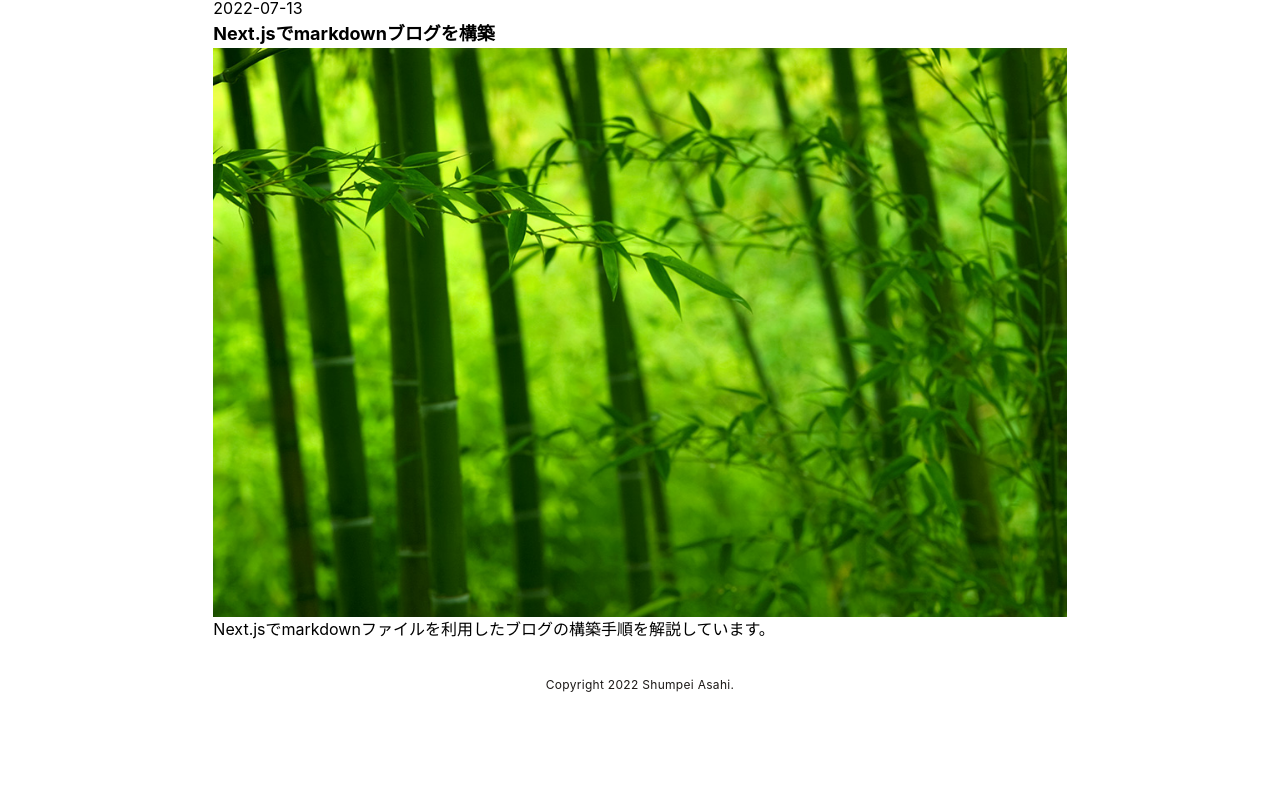
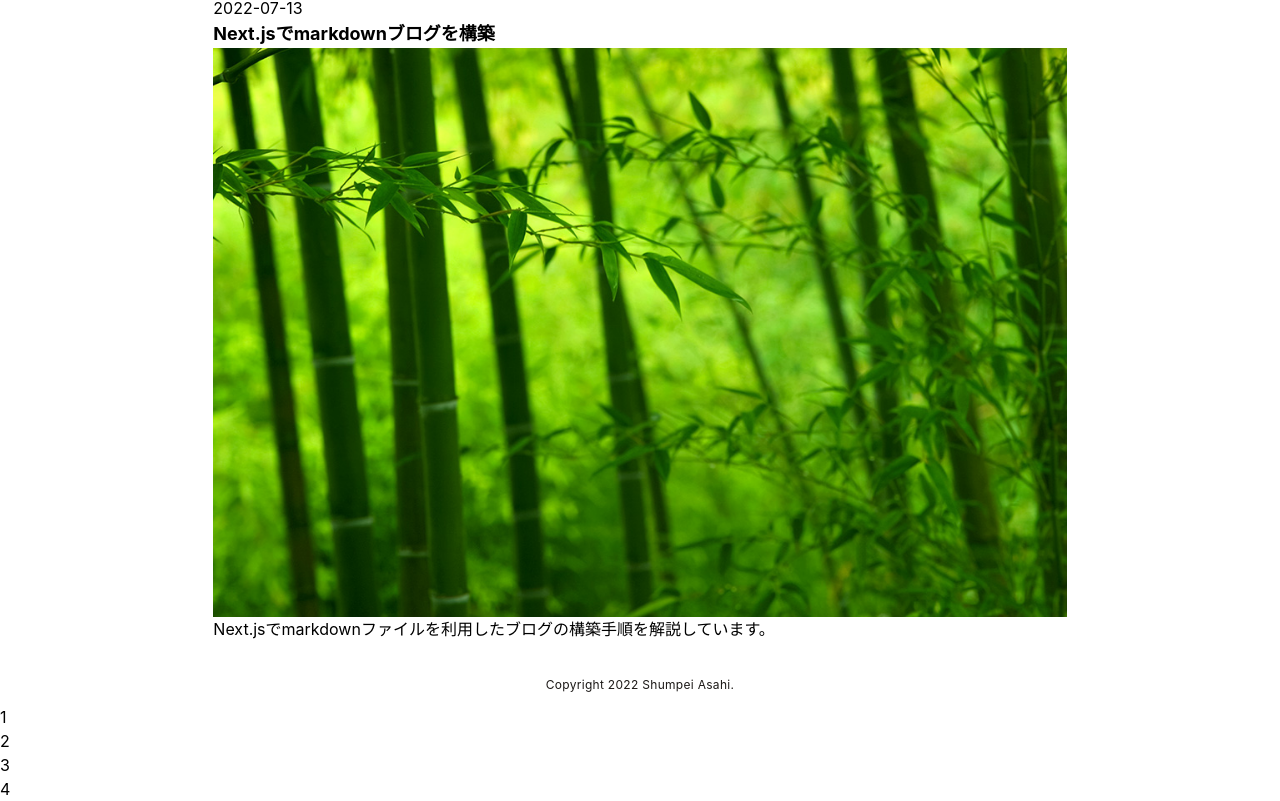
Before and after one commit to ShumpeiAsahi/ash-blog-web, a Next.js app: page / in a window 1280 px wide. Shown: the part 1665-2466 px from the top of the page. Before the commit the page ends 2370 px from the top, so only its background shows below. Built offline with nearby package versions, Linux system fonts and the light colour scheme.

Commit message:
add pagination

```diff
--- /dev/null
+++ b/components/Pagination.tsx
@@ -0,0 +1,21 @@
+import Router from "next/router";
+import Link from "next/link";
+
+export const Pagination = ({ totalCount }) => {
+  const PER_PAGE = 5;
+
+  const range = (start: number, end: number) =>
+    [...Array(end - start + 1)].map((_, i) => start + i);
+
+  return (
+    <ul>
+      {range(1, Math.ceil(totalCount / PER_PAGE)).map((number, index) => (
+        <li key={index}>
+          <Link href={`/`}>
+            <a>{number}</a>
+          </Link>
+        </li>
+      ))}
+    </ul>
+  );
+};
--- a/pages/articles/[slug].tsx
+++ b/pages/articles/[slug].tsx
@@ -45,7 +45,7 @@ const ArticlePage: React.FC<PageProps> = ({ content, data }) => {
   return (
     <>
       <Header />
-      <Post title={data.title} content={content} />
+      <Post title={data.title} content={content} thumbnail={data.thumbnail} />
       <Footer />
     </>
   );
--- a/pages/index.tsx
+++ b/pages/index.tsx
@@ -4,6 +4,7 @@ import { Footer } from "../components/Footer";
 import { Header } from "../components/Header";
 import fs from "fs";
 import matter from "gray-matter";
+import { Pagination } from "../components/Pagination";
 
 type PageProps = {
   posts: {
@@ -18,7 +19,6 @@ export const getStaticProps = () => {
   const posts = ([] = files.map((fileName) => {
     const slug = fileName.replace(/\.md$/, "");
     const fileContent = fs.readFileSync(`posts/${fileName}`, "utf-8");
-    console.log(fileContent);
     const { data } = matter(fileContent);
     return { slug, data };
   }));
@@ -57,6 +57,7 @@ const Home: React.FC<PageProps> = ({ posts }) => {
         </div>
       </main>
       <Footer />
+      <Pagination totalCount={20} />
     </div>
   );
 };
--- a/posts/github-cms.md
+++ b/posts/github-cms.md
@@ -6,8 +6,6 @@ tags: "github,cms"
 thumbnail: "https://user-images.githubusercontent.com/65334473/178113856-78f748da-2b11-4ee4-b2cb-3485bbf3eba8.jpg"
 ---
 
-![ブログペンギン3](https://user-images.githubusercontent.com/65334473/178113856-78f748da-2b11-4ee4-b2cb-3485bbf3eba8.jpg)
-
 ## 経緯
 
 ## どんな要件にするか？
```
Also changed, not shown: components/Post.tsx (+12 -1 lines).
